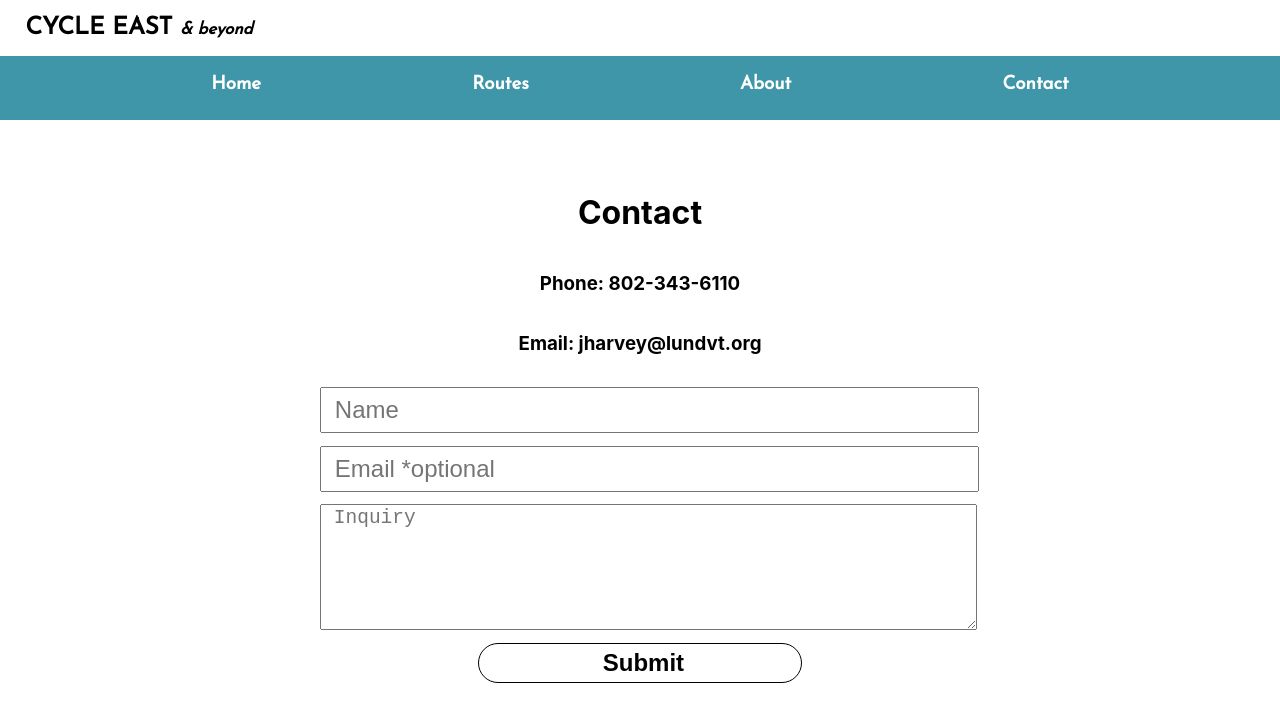
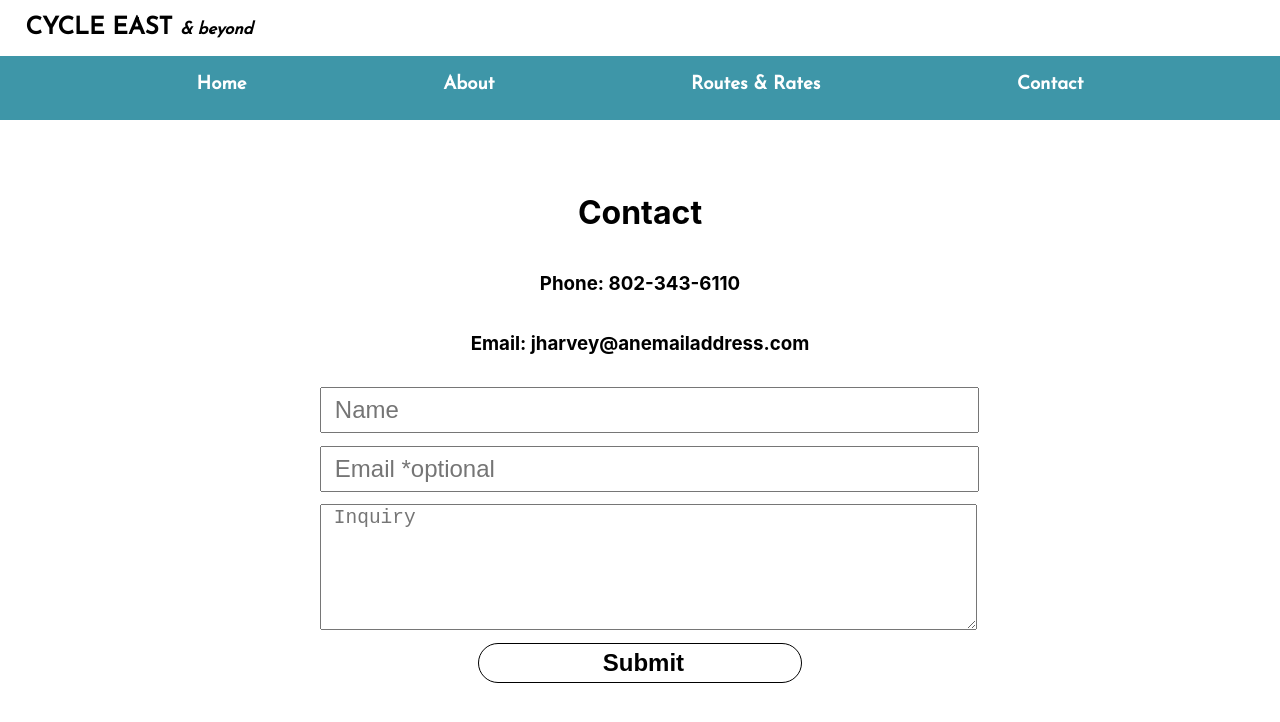
Before and after one commit to ZoeKHarvey/cycle-east, a React (Create React App) app: page /#/contact in a window 1280 px wide. Shown: the top 722 px of the page. Built offline with nearby package versions, Linux system fonts and the light colour scheme.

Commit message:
Style routes page

```diff
--- a/src/Components/Contact/Contact.js
+++ b/src/Components/Contact/Contact.js
@@ -26,7 +26,7 @@ export class Contact extends Component {
       <div className="div__contact">
         <h1>Contact</h1>
         <h3>Phone: 802-343-6110</h3>
-        <h3>Email: jharvey@lundvt.org</h3>
+        <h3>Email: jharvey@anemailaddress.com</h3>
         <div className="div__contact--form">
           <input
             placeholder="Name"
--- a/src/Components/Nav/Nav.js
+++ b/src/Components/Nav/Nav.js
@@ -10,11 +10,11 @@ export default class Nav extends Component {
         <Link to='/'>
           <h3 className="h3__nav--tab">Home</h3>
         </Link>
-        <Link to='/routes'>
-          <h3 className="h3__nav--tab">Routes</h3>
-        </Link>
         <Link to='/about'>
           <h3 className="h3__nav--tab">About</h3>
+        </Link>
+        <Link to='/routes'>
+          <h3 className="h3__nav--tab">Routes & Rates</h3>
         </Link>
         <Link  to='/contact'>
           <h3 className="h3__nav--tab">Contact</h3>
--- a/src/Components/Routes/Routes.css
+++ b/src/Components/Routes/Routes.css
@@ -0,0 +1,12 @@
+
+.div__routes {
+  display: flex;
+  flex-direction: column;
+  text-align: center;
+}
+
+.p__routes--txt {
+  width: 50%;
+  margin-left: auto;
+  margin-right: auto;
+}
--- a/src/Components/Routes/Routes.js
+++ b/src/Components/Routes/Routes.js
@@ -5,7 +5,12 @@ import './Routes.css';
 export const Routes = () => {
 
     return(
-      <h1>Routes</h1>
+      <div className="div__routes">
+        <h1>Routes</h1>
+        <p className="p__routes--txt">Rates are personalized based on route, time of year and experience level.
+          We do this because these factors may effect the amount of guidance needed.
+          Inquire here! </p>
+      </div>
     )
 
 }
```
